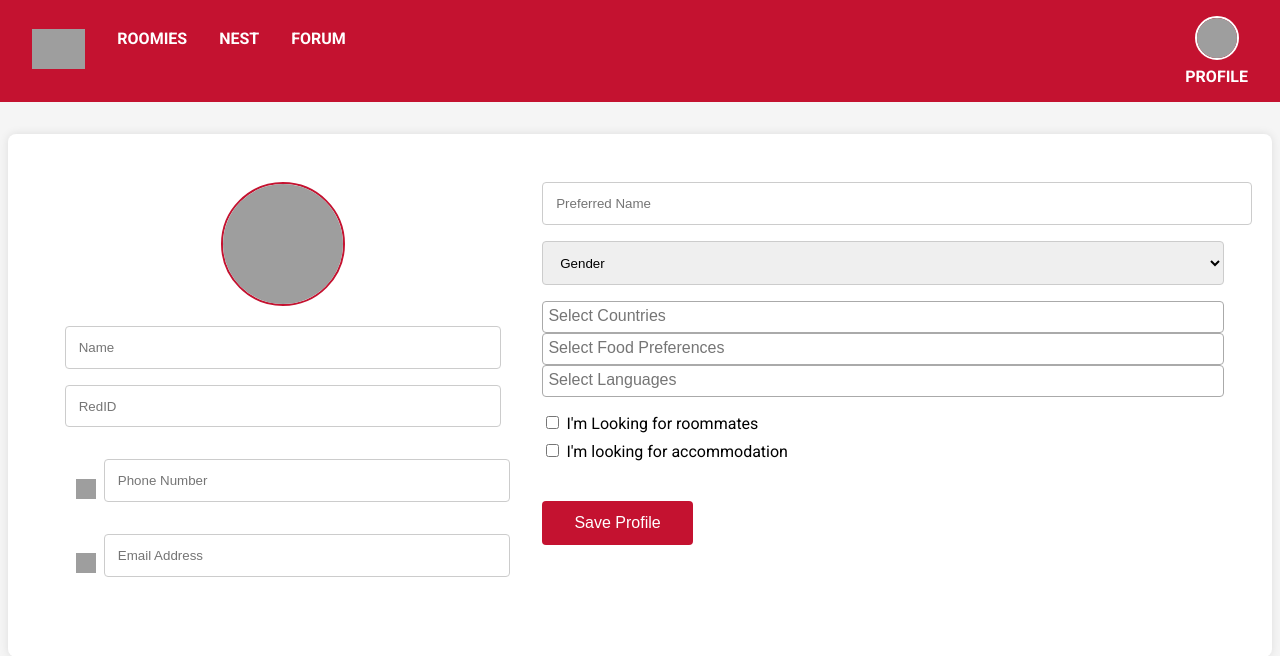
After one commit to KRISHNAVARDHAN210/sdsuconnect, a Python web app: template backend/app/templates/profile.html in a window 1280 px wide. The commit adds this page. Shown: the top 656 px of the page. Run offline with Jinja, Linux system fonts and the light colour scheme; the template is opened without the code that fills it, so the values that code supplies are empty; some libraries are stand-ins or nearby versions; grey boxes are pictures that could not be loaded.

Commit message:
Profile Page Update
Updates profile page and logo

```diff
--- a/backend/app/templates/login.html
+++ b/backend/app/templates/login.html
@@ -168,7 +168,9 @@
 <!-- Navbar -->
 <div class="navbar">
   <div class="nav-links">
-    <div>LOGO</div>
+    <div>
+      <img src="C:\Users\ppagaria2278\Documents\Hackathon\sdsuconnect\backend\app\static\Logo.jpg" alt="SDSU Aztec Connect" style="height:40px;">
+    </div>
     <div>ROOMIES</div>
     <div>NEST</div>
     <div>FORUM</div>
--- /dev/null
+++ b/backend/app/templates/profile.html
@@ -0,0 +1,263 @@
+<!DOCTYPE html>
+<html lang="en">
+<head>
+  <meta charset="UTF-8">
+  <meta name="viewport" content="width=device-width, initial-scale=1">
+  <title>SDSU Connect - Profile</title>
+  <link href="https://fonts.googleapis.com/css2?family=Roboto:wght@400;700&display=swap" rel="stylesheet">
+  <link href="https://cdn.jsdelivr.net/npm/select2@4.1.0-rc.0/dist/css/select2.min.css" rel="stylesheet" />
+  <style>
+    body {
+      margin: 0;
+      font-family: 'Roboto', sans-serif;
+      background-color: #f5f5f5;
+    }
+
+    /* Navbar */
+    .navbar {
+      display: flex;
+      background-color: #C41230;
+      padding: 1rem 2rem;
+      align-items: center;
+      justify-content: space-between;
+    }
+    .nav-links {
+      display: flex;
+      gap: 2rem;
+    }
+    .nav-links div {
+      color: white;
+      font-weight: bold;
+      cursor: pointer;
+    }
+    .profile-section {
+      text-align: center;
+      color: white;
+      font-weight: bold;
+      cursor: pointer;
+    }
+    .profile-section img {
+      width: 40px;
+      height: 40px;
+      border-radius: 50%;
+      object-fit: cover;
+      border: 2px solid white;
+      margin-bottom: 0.2rem;
+    }
+
+    /* Profile Container */
+    .profile-container {
+      display: flex;
+      margin: 2rem auto;
+      max-width: 1200px;
+      background: white;
+      padding: 2rem;
+      border-radius: 8px;
+      box-shadow: 0 0 10px rgba(0,0,0,0.1);
+      flex-wrap: wrap;
+    }
+    .left-profile {
+      flex: 0.4;
+      padding: 1rem;
+      text-align: center;
+    }
+    .profile-pic-container {
+      margin-bottom: 1rem;
+    }
+    .profile-picture {
+      width: 120px;
+      height: 120px;
+      border-radius: 50%;
+      object-fit: cover;
+      border: 2px solid #C41230;
+    }
+    .left-profile input[type="text"] {
+      width: 90%;
+      padding: 0.8rem;
+      margin-bottom: 1rem;
+      border: 1px solid #ccc;
+      border-radius: 4px;
+    }
+    .contact-info {
+      margin-top: 1rem;
+      text-align: left;
+      padding-left: 20px;
+    }
+    .contact-info div {
+      display: flex;
+      align-items: center;
+      margin-bottom: 1rem;
+    }
+    .contact-info img {
+      width: 20px;
+      height: 20px;
+      margin-right: 0.5rem;
+    }
+
+    /* Right Profile */
+    .right-profile {
+      flex: 0.6;
+      padding: 1rem;
+    }
+    .right-profile select, .right-profile input[type="text"] {
+      width: 100%;
+      padding: 0.8rem;
+      margin-bottom: 1rem;
+      border: 1px solid #ccc;
+      border-radius: 4px;
+    }
+    .checkbox-group {
+      margin-top: 1rem;
+    }
+    .checkbox-group label {
+      display: block;
+      margin-bottom: 0.5rem;
+      font-size: 1rem;
+    }
+    .save-btn {
+      margin-top: 2rem;
+      padding: 0.8rem 2rem;
+      background-color: #C41230;
+      color: white;
+      border: none;
+      border-radius: 4px;
+      font-size: 1rem;
+      cursor: pointer;
+    }
+    .save-btn:hover {
+      background-color: #a50d24;
+    }
+    @media (max-width: 900px) {
+      .profile-container {
+        flex-direction: column;
+      }
+      .left-profile, .right-profile {
+        flex: unset;
+        width: 100%;
+      }
+    }
+  </style>
+</head>
+
+<body>
+
+<!-- Navbar -->
+<div class="navbar">
+  <div class="nav-links">
+    <div><img src="/static/sdsu-logo.png" alt="SDSU" style="height:40px;"></div>
+    <div>ROOMIES</div>
+    <div>NEST</div>
+    <div>FORUM</div>
+  </div>
+  <div class="profile-section">
+    <img src="/static/profile-icon2.png" alt="Profile">
+    <div>PROFILE</div>
+  </div>
+</div>
+
+<!-- Profile Form -->
+<div class="profile-container">
+
+  <!-- Left Side -->
+  <div class="left-profile">
+    <div class="profile-pic-container">
+      <img src="/static/profile-icon2.png" alt="Profile Picture" class="profile-picture">
+    </div>
+    <input type="text" id="name" placeholder="Name">
+    <input type="text" id="redid" placeholder="RedID">
+
+    <div class="contact-info">
+      <div>
+        <img src="https://img.icons8.com/ios-filled/50/000000/phone.png" alt="Phone">
+        <input type="text" id="phone" placeholder="Phone Number">
+      </div>
+      <div>
+        <img src="https://img.icons8.com/ios-filled/50/000000/new-post.png" alt="Email">
+        <input type="text" id="email" placeholder="Email Address">
+      </div>
+    </div>
+  </div>
+
+  <!-- Right Side -->
+  <div class="right-profile">
+    <input type="text" id="preferred_name" placeholder="Preferred Name">
+
+    <select id="gender">
+      <option disabled selected>Gender</option>
+      <option>Male</option>
+      <option>Female</option>
+      <option>Other</option>
+    </select>
+
+    <select id="country" multiple="multiple">
+      <option>India</option>
+      <option>United States</option>
+      <option>Germany</option>
+      <option>Canada</option>
+    </select>
+
+    <select id="food" multiple="multiple">
+      <option>Vegetarian</option>
+      <option>Non-Vegetarian</option>
+      <option>Vegan</option>
+    </select>
+
+    <select id="languages" multiple="multiple">
+      <option>English</option>
+      <option>Spanish</option>
+      <option>Hindi</option>
+      <option>Mandarin</option>
+    </select>
+
+    <div class="checkbox-group">
+      <label><input type="checkbox" id="roommates"> I'm Looking for roommates</label>
+      <label><input type="checkbox" id="accommodation"> I'm looking for accommodation</label>
+    </div>
+
+    <button class="save-btn" onclick="saveProfile()">Save Profile</button>
+  </div>
+
+</div>
+
+<!-- Select2 and Save Script -->
+<script src="https://cdn.jsdelivr.net/npm/jquery@3.6.0/dist/jquery.min.js"></script>
+<script src="https://cdn.jsdelivr.net/npm/select2@4.1.0-rc.0/dist/js/select2.min.js"></script>
+
+<script>
+  $(document).ready(function() {
+    $('#country').select2({ placeholder: "Select Countries" });
+    $('#food').select2({ placeholder: "Select Food Preferences" });
+    $('#languages').select2({ placeholder: "Select Languages" });
+  });
+
+  async function saveProfile() {
+    const data = {
+      name: document.getElementById('name').value,
+      redid: document.getElementById('redid').value,
+      phone: document.getElementById('phone').value,
+      email: document.getElementById('email').value,
+      preferred_name: document.getElementById('preferred_name').value,
+      gender: document.getElementById('gender').value,
+      country: $('#country').val(),
+      food: $('#food').val(),
+      languages: $('#languages').val(),
+      roommates: document.getElementById('roommates').checked,
+      accommodation: document.getElementById('accommodation').checked
+    };
+
+    const response = await fetch('/save_profile', {
+      method: 'POST',
+      headers: {'Content-Type': 'application/json'},
+      body: JSON.stringify(data)
+    });
+
+    if (response.ok) {
+      alert('Profile Updated Successfully!');
+    } else {
+      alert('Failed to update profile.');
+    }
+  }
+</script>
+
+</body>
+</html>
```
Also changed, not shown: backend/app/static/Logo.jpg (added).
